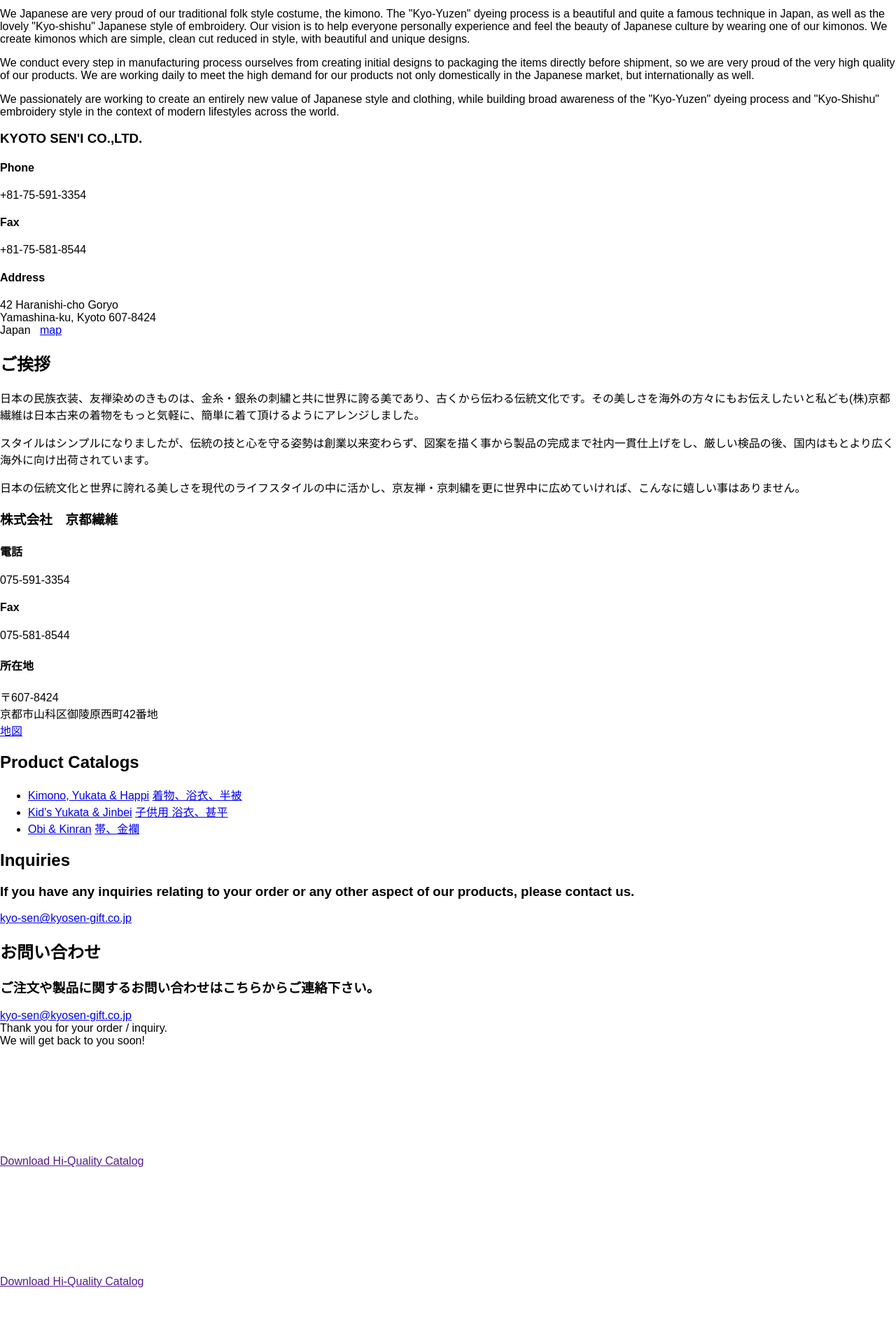
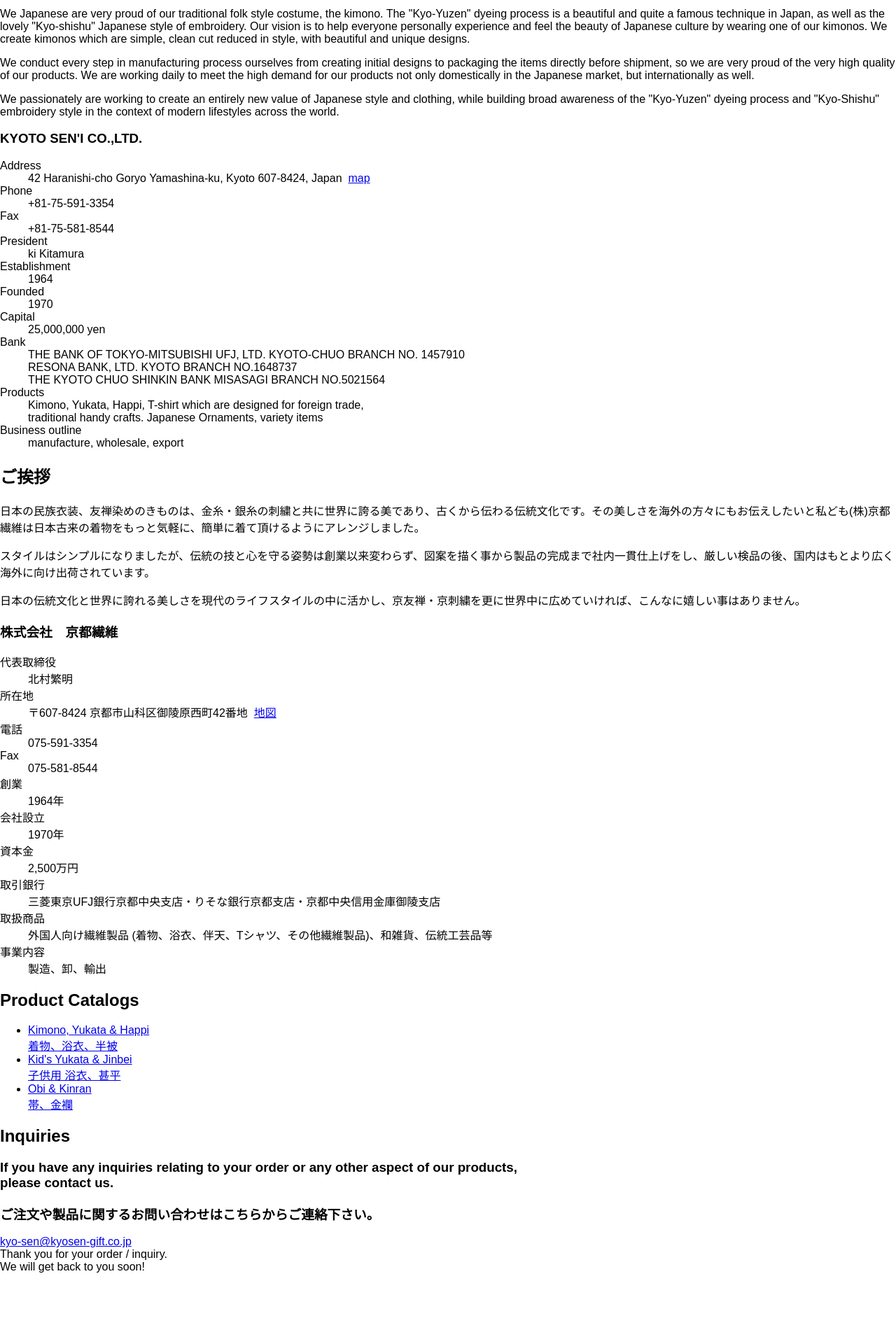
Before and after one commit to nob/kio, a CodeIgniter app: page / in a window 1280 px wide. Shown: the part 421-2321 px from the top of the page at 70% size. Run offline with CodeIgniter, Linux system fonts and the light colour scheme; some libraries are stand-ins or nearby versions.

Commit message:
layout, style, color modification.

```diff
--- a/htdoc/index.php
+++ b/htdoc/index.php
@@ -20,7 +20,7 @@
 
     <title>KYOTO SEN'I</title>
     <link rel="shortcut icon" type="image/x-icon" href="img/favicon.ico">
-    <link href='http://fonts.googleapis.com/css?family=Yanone+Kaffeesatz' rel='stylesheet' type='text/css'>
+    <link href='http://fonts.googleapis.com/css?family=Yanone+Kaffeesatz:400,300,700' rel='stylesheet' type='text/css'>
     <link rel="stylesheet" href="css/normalize.css" type="text/css" media="screen" />
     <link rel="stylesheet" href="css/supersized.css" type="text/css" media="screen" />
     <link rel="stylesheet" href="css/supersized.shutter.css" type="text/css" media="screen" />
@@ -87,7 +87,7 @@ if (DEBUG === true) {
     </div>
     <!-- Sliding Panels -->
     <div id="company-pane" class="pane">
-        <div herf="" class="pane-close"></div>
+        <div herf="" class="pane-close"><div></div></div>
         <div class="content">
             <!-- <h2>About US</h2> -->
             <h2>Message from KYOTO SEN'I</h2>
@@ -98,19 +98,21 @@ if (DEBUG === true) {
                 <p>We passionately are working to create an entirely new value of Japanese style and clothing, while building broad awareness of the "Kyo-Yuzen" dyeing process and "Kyo-Shishu" embroidery style in the context of modern lifestyles across the world.</p>
             </div>
             <h3>KYOTO SEN'I CO.,LTD.</h3>
-            <div class="info">
-                <div><h4>Phone</h4><span>+81-75-591-3354</span></div>
-                <div><h4>Fax</h4><span>+81-75-581-8544</span></div>
-            </div>
-            <div class="info">
-                <h4>Address</h4>
-                <p>
-                    42 Haranishi-cho Goryo <br/>
-                    Yamashina-ku, Kyoto 607-8424<br/>
-                    Japan&nbsp;&nbsp;
-                    <a href="map.html" id="open-map" class="button" rel="#map">map</a>
-                </p>
-            </div>
+            <dl class="info">
+              <dt>Address</dt><dd>42 Haranishi-cho Goryo Yamashina-ku, Kyoto 607-8424, Japan&nbsp;&nbsp;<a href="map.html" id="open-map" class="button" rel="#map">map</a></dd>
+              <dt>Phone</dt><dd>+81-75-591-3354</dd>
+              <dt>Fax</dt><dd>+81-75-581-8544</dd>
+              <dt>President</dt><dd>ki Kitamura</dd>
+              <dt>Establishment</dt><dd>1964</dd>
+              <dt>Founded</dt><dd>1970</dd>
+              <dt>Capital</dt><dd>25,000,000 yen</dd>
+              <dt>Bank</dt><dd>THE BANK OF TOKYO-MITSUBISHI UFJ, LTD. KYOTO-CHUO BRANCH NO. 1457910<br>
+                     RESONA BANK, LTD. KYOTO BRANCH NO.1648737<br>
+                     THE KYOTO CHUO SHINKIN BANK MISASAGI BRANCH NO.5021564</dd>
+              <dt>Products</dt><dd>Kimono, Yukata, Happi, T-shirt which are designed for foreign trade,<br>
+                         traditional handy crafts. Japanese Ornaments, variety items</dd>
+              <dt>Business outline</dt><dd>manufacture, wholesale, export</dd>
+            </dl>
         </div>
         <div class="content ja">
             <!-- <h2>About US</h2> -->
@@ -121,49 +123,46 @@ if (DEBUG === true) {
                 <p>日本の伝統文化と世界に誇れる美しさを現代のライフスタイルの中に活かし、京友禅・京刺繍を更に世界中に広めていければ、こんなに嬉しい事はありません。</p>
             </div>
             <h3>株式会社　京都繊維</h3>
-            <div class="info">
-                <div><h4>電話</h4><span>075-591-3354</span></div>
-                <div><h4>Fax</h4><span>075-581-8544</span></div>
-            </div>
-            <div class="info">
-                <h4>所在地</h4>
-                <p>
-                    〒607-8424 <br/>京都市山科区御陵原西町42番地<br/>
-                    <a href="map.html" id="open-map-ja" class="button" rel="#map">地図</a>
-                </p>
+            <dl class="info">
+              <dt>代表取締役</dt><dd>北村繁明</dd>
+              <dt>所在地</dt><dd>〒607-8424 京都市山科区御陵原西町42番地&nbsp;&nbsp;<a href="map.html" id="open-map-ja" class="button" rel="#map">地図</a></dd>
+              <dt>電話</dt><dd>075-591-3354</dd>
+              <dt>Fax</dt><dd>075-581-8544</dd>
+              <dt>創業</dt><dd>1964年</dd>
+              <dt>会社設立</dt><dd>1970年</dd>
+              <dt>資本金</dt><dd>2,500万円</dd>
+              <dt>取引銀行</dt><dd>三菱東京UFJ銀行京都中央支店・りそな銀行京都支店・京都中央信用金庫御陵支店</dd>
+              <dt>取扱商品</dt><dd>外国人向け繊維製品 (着物、浴衣、伴天、Tシャツ、その他繊維製品)、和雑貨、伝統工芸品等</dd>
+              <dt>事業内容</dt><dd>製造、卸、輸出</dd>
+            </dl>
             </div>
         </div>
     </div>
     <div id="products-pane" class="pane">
-        <div class="pane-close"></div>
+        <div class="pane-close"><div></div></div>
         <div class="content">
             <h2>Product Catalogs</h2>
             <ul id="catalogs">
                 <li>
-                    <a href="catalog/kimono+yukata+happi_v10.pdf" rel="#pdf-1">Kimono, Yukata & Happi</a>
-                    <a href="catalog/kimono+yukata+happi_v10.pdf" rel="#pdf-4" class="ja">着物、浴衣、半被</a>
+                    <a href="catalog/wafu_bags_v10.pdf" rel="#pdf-1">Kimono, Yukata & Happi<br><span class="ja">着物、浴衣、半被</span></a>
                 </li>
                 <li>
-                    <a href="catalog/kids-yukata+jinbei_v10.pdf" rel="#pdf-2">Kid's Yukata & Jinbei</a>
-                    <a href="catalog/kids-yukata+jinbei_v10.pdf" rel="#pdf-5" class="ja">子供用 浴衣、甚平</a>
+                    <a href="catalog/kids-yukata+jinbei_v10.pdf" rel="#pdf-2">Kid's Yukata & Jinbei<br><span class="ja">子供用 浴衣、甚平</span></a>
                 </li>
                 <li>
-                    <a href="catalog/obi+kinran_v10.pdf" rel="#pdf-3">Obi & Kinran</a>
-                    <a href="catalog/obi+kinran_v10.pdf" rel="#pdf-6" class="ja">帯、金襴</a>
+                    <a href="catalog/obi+kinran_v10.pdf" rel="#pdf-3">Obi & Kinran<br><span class="ja">帯、金襴</span></a>
                 </li>
             </ul>
         </div>
     </div>
     <div id="inquiry-pane" class="pane">
-        <div class="pane-close"></div>
+        <div class="pane-close"><div></div></div>
         <div class="content">
             <h2>Inquiries</h2>
-            <h3>If you have any inquiries relating to your order or any other aspect of our products, please contact us.</h3>
-            <a class="mailto" href="mailto:kyo-sen@kyosen-gift.co.jp">kyo-sen@kyosen-gift.co.jp</a>
-        </div>
-        <div class="content ja">
-            <h2>お問い合わせ</h2>
-            <h3>ご注文や製品に関するお問い合わせはこちらからご連絡下さい。</h3>
+            <h3>If you have any inquiries relating to your order or any other aspect of our products, <br>please contact us.</h3>
+            <div class="content ja">
+                <h3>ご注文や製品に関するお問い合わせはこちらからご連絡下さい。</h3>
+            </div>
             <a class="mailto" href="mailto:kyo-sen@kyosen-gift.co.jp">kyo-sen@kyosen-gift.co.jp</a>
         </div>
             <!-- <hr/> -->
@@ -219,32 +218,5 @@ if (DEBUG === true) {
             </div>
         </div>
     </div>
-    <div id="pdf-4" class="overlay pdf-overlay ja">
-        <a class="close"></a>
-        <div class="wrap-overlay">
-            <iframe class="pdf-frame" src="" frameborder="0" scrolling="no"></iframe>
-            <div class="footer">
-                <a href="" target="_blank" class="button download">高画質カタログ ダウンロード</a>
-            </div>
-        </div>
-    </div>
-    <div id="pdf-5" class="overlay pdf-overlay ja">
-        <a class="close"></a>
-        <div class="wrap-overlay">
-            <iframe class="pdf-frame" src="" frameborder="0" scrolling="no"></iframe>
-            <div class="footer">
-                <a href="" target="_blank" class="button download">高画質カタログ ダウンロード</a>
-            </div>
-        </div>
-    </div>
-    <div id="pdf-6" class="overlay pdf-overlay ja">
-        <a class="close"></a>
-        <div class="wrap-overlay">
-            <iframe class="pdf-frame" src="" frameborder="0" scrolling="no"></iframe>
-            <div class="footer">
-                <a href="" target="_blank" class="button download">高画質カタログ ダウンロード</a>
-            </div>
-        </div>
-    </div>
 </body>
 </html>
```
Also changed, not shown: htdoc/css/kioto.css (+123 -62 lines), kyosen-gift.txt (added, +18 -0 lines).
